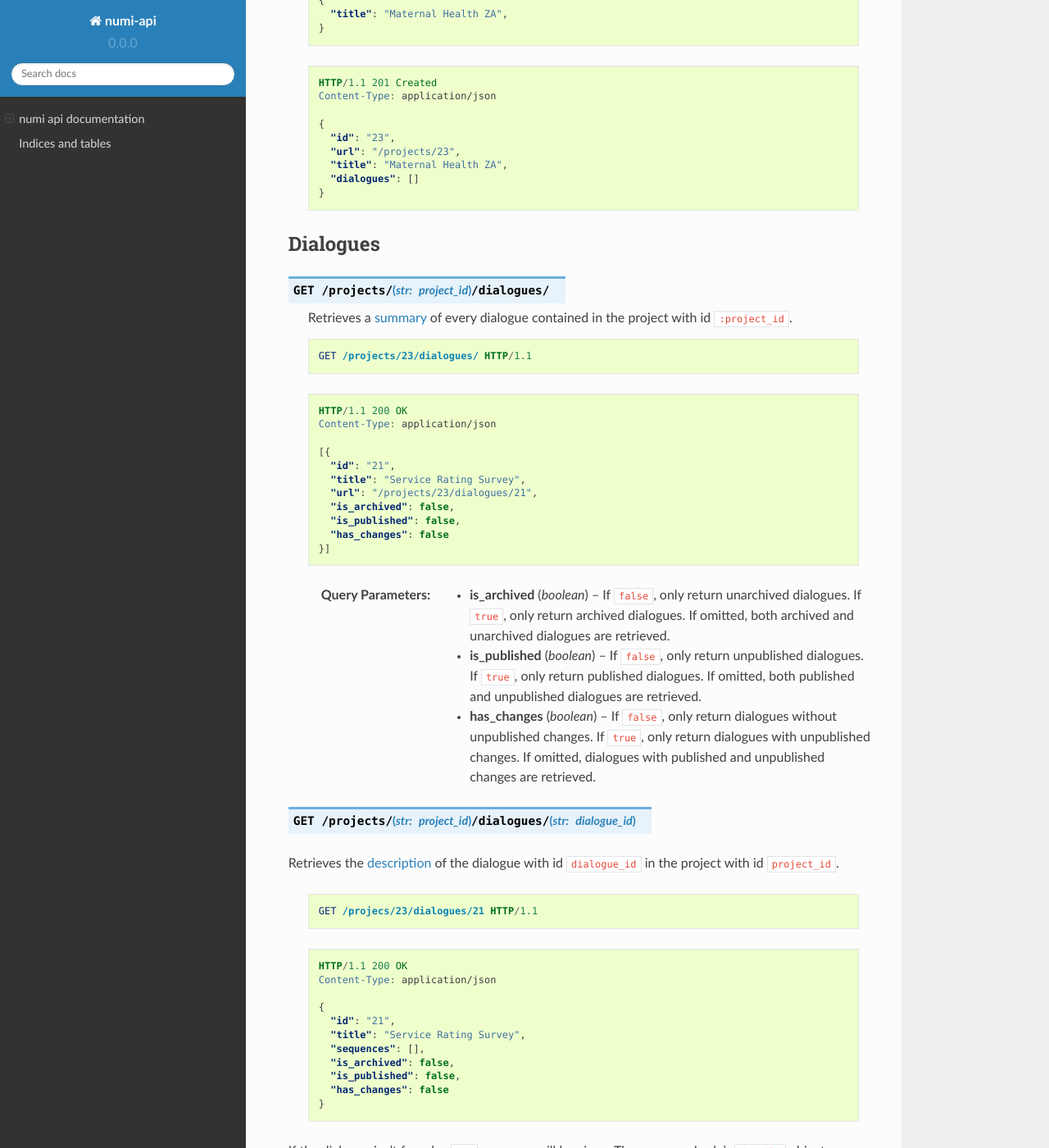
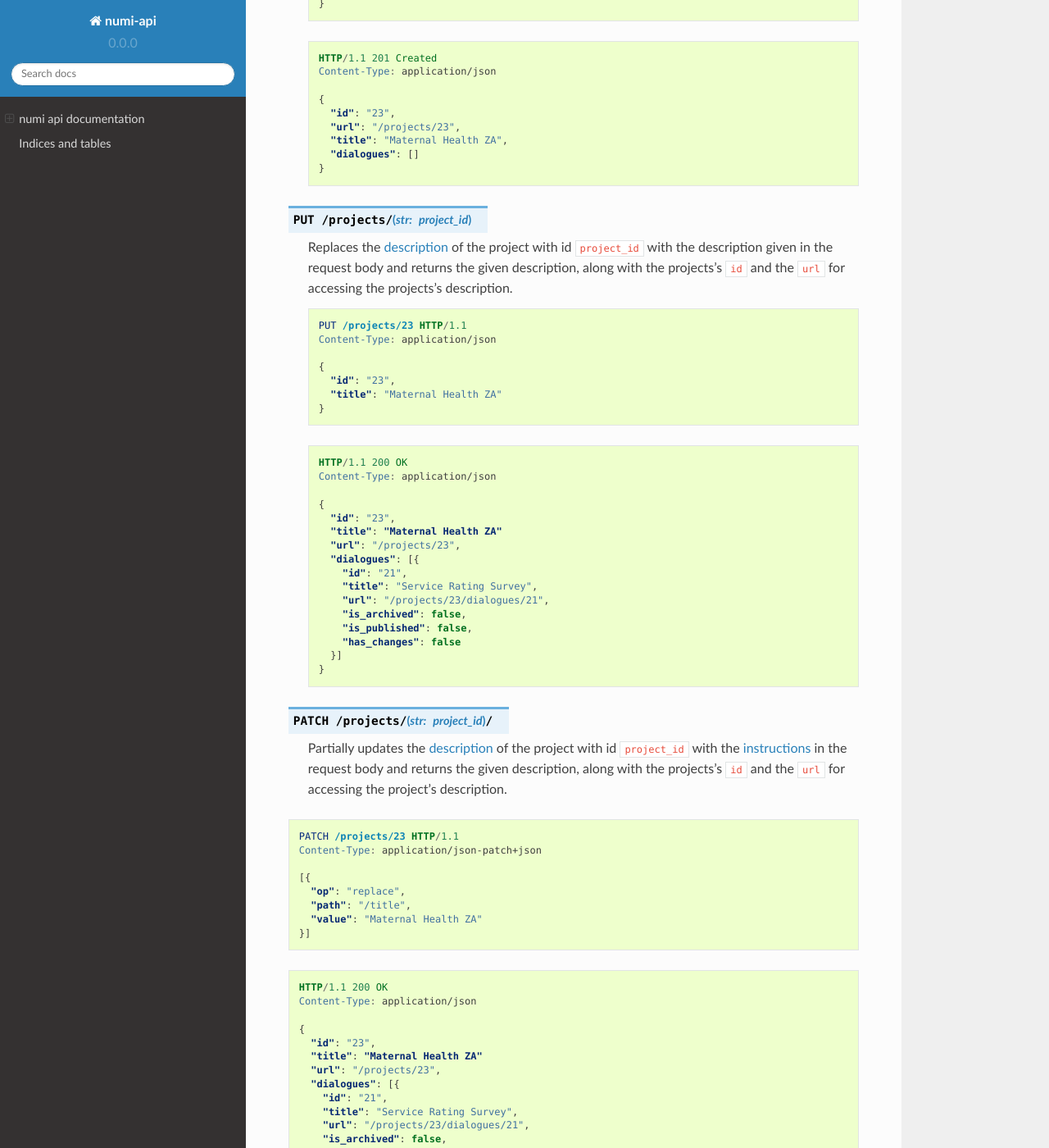
Before and after one commit to praekelt/numi-api, a Sphinx documentation site: the page built from docs/index.rst, in a window 1280 px wide and 1400 px high, scrolled down 6448 px. Shown: the whole window at 82% size. Built offline with Sphinx 7.4.7 and the Read the Docs theme 2.0.0, drawn with Linux system fonts in a browser that asks for light colours; some of the changed text lies outside the part shown.

Commit message:
Document API endpoints for updating projects

```diff
--- a/docs/index.rst
+++ b/docs/index.rst
@@ -302,7 +302,7 @@ Projects
 
 .. http:get:: /projects/(str:project_id)
 
-Retrieves the :ref:`description <data-projects>` of the project with id ``project_id``.
+  Retrieves the :ref:`description <data-projects>` of the project with id ``project_id``.
 
   .. sourcecode:: http
 
@@ -314,8 +314,8 @@ Retrieves the :ref:`description <data-projects>` of the project with id ``projec
      Content-Type: application/json
 
      {
-       "id": "21",
-       "title": "Service Rating Survey"
+       "id": "23",
+       "title": "Maternal Health ZA"
        "url": "/projects/23",
        "dialogues": [{
          "id": "21",
@@ -370,6 +370,78 @@ If the project isn't found, a ``404`` response will be given. The response body'
        "title": "Maternal Health ZA",
        "dialogues": []
      }
+
+.. _projects-put:
+
+.. http:put:: /projects/(str:project_id)
+
+  Replaces the :ref:`description <data-projects>` of the project with id ``project_id`` with the description given in the request body and returns the given description, along with the projects's ``id`` and the ``url`` for accessing the projects's description.
+
+  .. sourcecode:: http
+
+     PUT /projects/23 HTTP/1.1
+     Content-Type: application/json
+
+     {
+       "id": "23",
+       "title": "Maternal Health ZA"
+     }
+
+  .. sourcecode:: http
+
+     HTTP/1.1 200 OK
+     Content-Type: application/json
+
+     {
+       "id": "23",
+       "title": "Maternal Health ZA"
+       "url": "/projects/23",
+       "dialogues": [{
+         "id": "21",
+         "title": "Service Rating Survey",
+         "url": "/projects/23/dialogues/21",
+         "is_archived": false,
+         "is_published": false,
+         "has_changes": false
+       }]
+     }
+
+.. _projects-patch:
+
+.. http:patch:: /projects/(str:project_id)/
+
+  Partially updates the :ref:`description <data-projects>` of the project with id ``project_id`` with the :ref:`instructions <overview-partial-updates>` in the request body and returns the given description, along with the projects's ``id`` and the ``url`` for accessing the project's description.
+
+.. sourcecode:: http
+
+   PATCH /projects/23 HTTP/1.1
+   Content-Type: application/json-patch+json
+
+   [{
+     "op": "replace",
+     "path": "/title",
+     "value": "Maternal Health ZA"
+   }]
+
+.. sourcecode:: http
+
+   HTTP/1.1 200 OK
+   Content-Type: application/json
+
+   {
+     "id": "23",
+     "title": "Maternal Health ZA"
+     "url": "/projects/23",
+     "dialogues": [{
+       "id": "21",
+       "title": "Service Rating Survey",
+       "url": "/projects/23/dialogues/21",
+       "is_archived": false,
+       "is_published": false,
+       "has_changes": false
+     }]
+   }
+
 
 .. _dialogues:
 
```
Also changed, not shown: other parts of docs/index.rst (+1 -1 lines).
